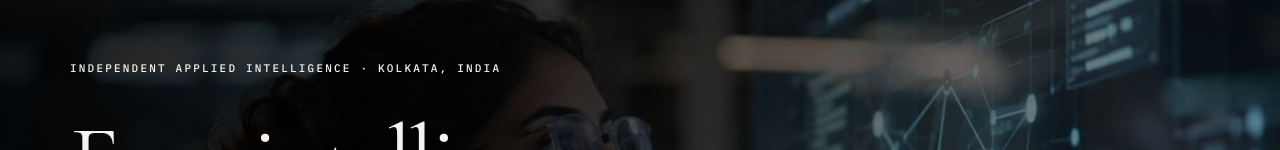
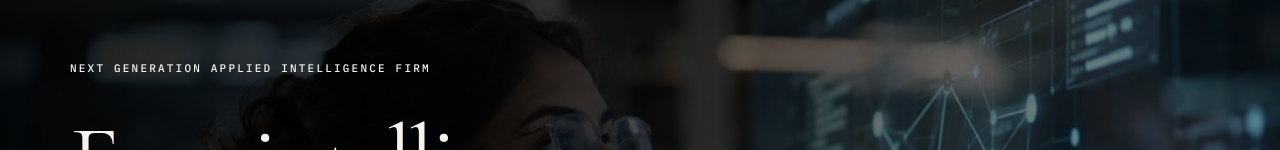
Before and after one commit to soham999a/fourmatr, a Next.js app: page / in a window 1280 px wide. Shown: the part 153-303 px from the top of the page. Built offline with nearby package versions, Linux system fonts and the light colour scheme.

Commit message:
Update hero eyebrow copy
Replace the homepage hero eyebrow with NEXT GENERATION APPLIED INTELLIGENCE FIRM.

```diff
--- a/src/content/home.ts
+++ b/src/content/home.ts
@@ -3,7 +3,7 @@ import { PUBLICATIONS } from "./research";
 import { SITE } from "./site";
 
 export const HOME_HERO = {
-  eyebrow: "Independent applied intelligence · Kolkata, India",
+  eyebrow: "NEXT GENERATION APPLIED INTELLIGENCE FIRM",
   titleLines: ["Four intelligences.", "One architecture."],
   lead: "Decision, supply chain, analytics and operations — built on a shared intelligence architecture.",
   primary: { label: "Explore the architecture", href: "/architecture" },
```
